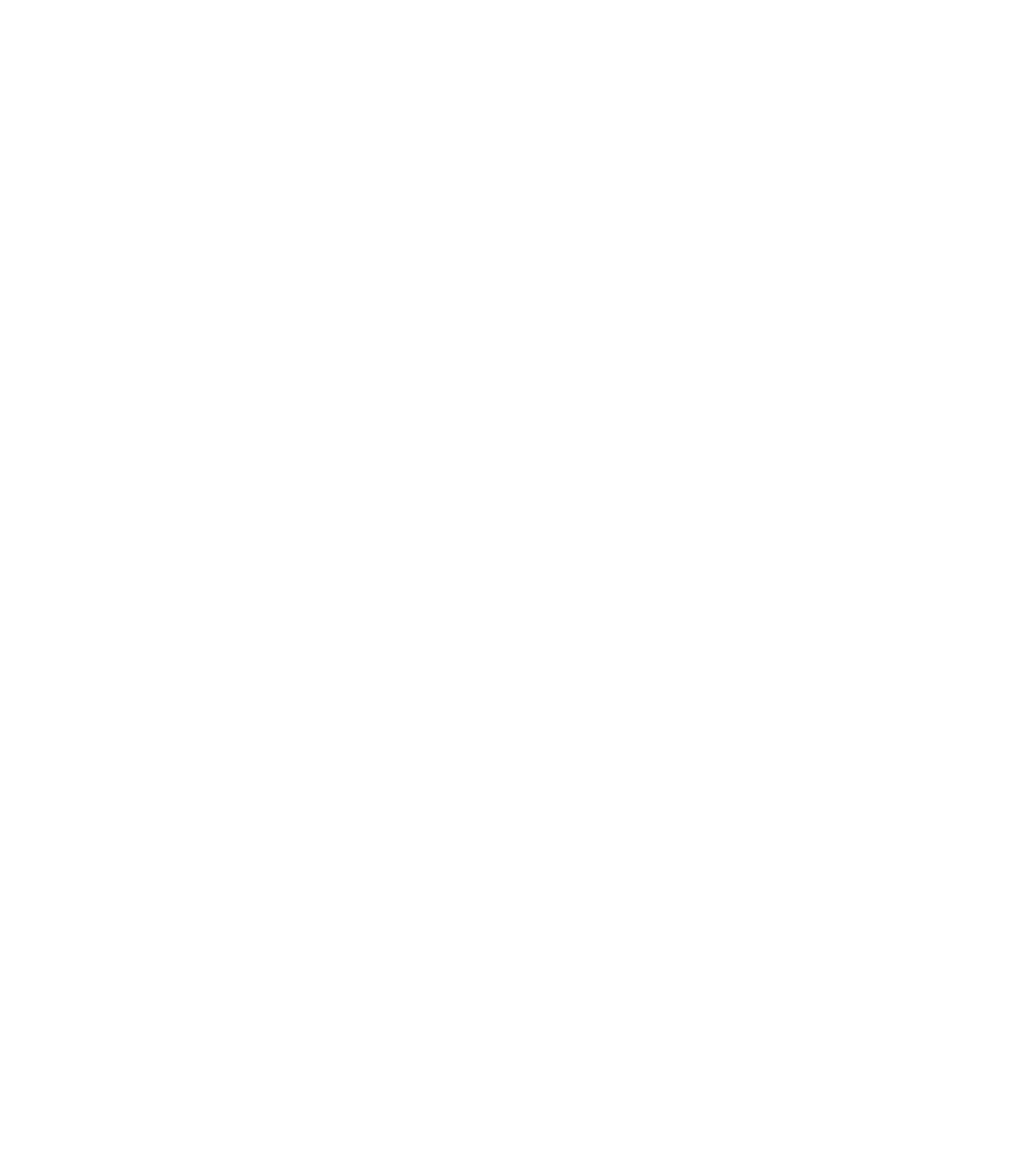
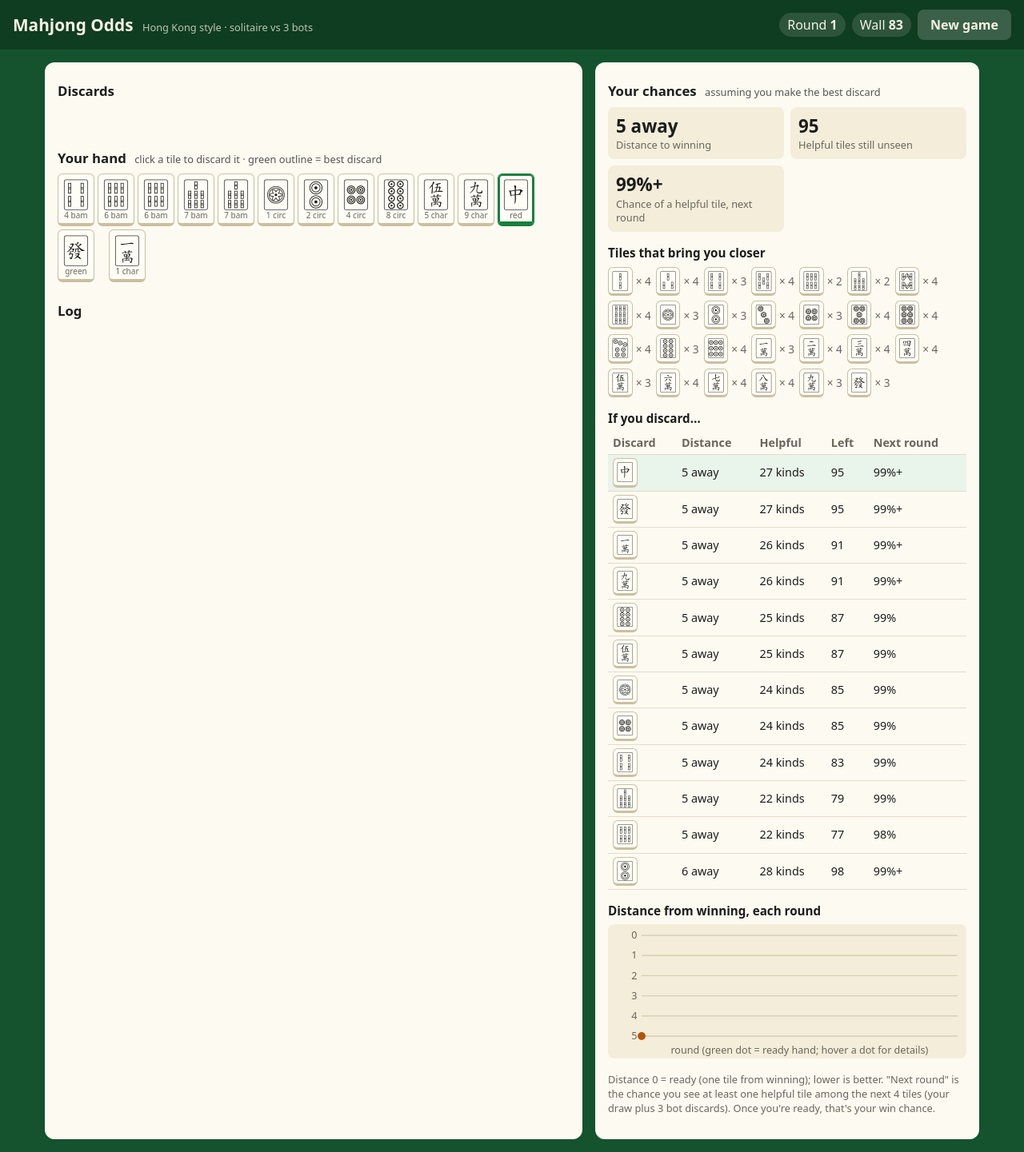
Before and after one commit to adrianlouie/mahjong-checker, a Flask app: page / in a window 1280 px wide. Before the commit the page is empty. Shown: the whole page at 80% size. Before the commit the page ends 800 px from the top, so only its background shows below. Run offline with Flask 3, Linux system fonts and the light colour scheme.

Commit message:
Add playable web front end with live odds panel and progress chart

```diff
--- /dev/null
+++ b/static/game.js
@@ -0,0 +1,274 @@
+// The page only DRAWS what the server says. All mahjong logic is in Python.
+"use strict";
+
+let state = null;
+
+const $ = (id) => document.getElementById(id);
+
+// ---------- talking to the server ----------
+
+async function api(path, body) {
+  const options = body === undefined && !path.startsWith("/api/new") ? {} : {
+    method: "POST",
+    headers: { "Content-Type": "application/json" },
+    body: JSON.stringify(body || {}),
+  };
+  const response = await fetch(path, options);
+  const data = await response.json();
+  if (!response.ok) {
+    alert(data.error || "Something went wrong");
+    return;
+  }
+  state = data;
+  render();
+}
+
+const loadState = () => api("/api/state");
+const newGame = () => api("/api/new");
+const discard = (tile) => api("/api/discard", { tile });
+const declareWin = () => api("/api/win", {});
+const passClaim = () => api("/api/pass", {});
+
+// ---------- small helpers ----------
+
+const SUIT_LABEL = { bamboo: "bam", circles: "circ", characters: "char" };
+
+function shortName(tile) {
+  const match = tile.match(/^(\d)-(\w+)$/);
+  if (match) return `${match[1]} ${SUIT_LABEL[match[2]]}`;
+  return tile.replace("-wind", "").replace("-dragon", "");
+}
+
+function pct(x) {
+  if (x >= 0.995) return "99%+";
+  if (x > 0 && x < 0.01) return "<1%";
+  return `${Math.round(x * 100)}%`;
+}
+
+function distanceText(shanten) {
+  if (shanten < 0) return "Winning!";
+  if (shanten === 0) return "Ready";
+  return `${shanten} away`;
+}
+
+function tileEl(tile, { small = false, clickable = false, classes = [] } = {}) {
+  const el = document.createElement(clickable ? "button" : "span");
+  el.className = ["tile", small ? "small" : "", ...classes].join(" ").trim();
+  // ︎ asks the browser for the plain (non-emoji) look of the tile.
+  const glyph = document.createElement("span");
+  glyph.className = "glyph";
+  glyph.textContent = state.symbols[tile] + "︎";
+  const label = document.createElement("span");
+  label.className = "label";
+  label.textContent = shortName(tile);
+  el.append(glyph, label);
+  el.title = tile.replace("-", " ");
+  return el;
+}
+
+function clear(el) { while (el.firstChild) el.removeChild(el.firstChild); }
+
+// ---------- drawing the page ----------
+
+function render() {
+  $("round").textContent = state.round;
+  $("wall").textContent = state.wall_count;
+  renderBanner();
+  renderHand();
+  renderDiscards();
+  renderLog();
+  renderOdds();
+  renderChart();
+}
+
+function renderBanner() {
+  const banner = $("banner");
+  const msgs = {
+    won: "You won! 🎉 Start a new game to play again.",
+    drawn: "The wall is empty – nobody wins this time.",
+  };
+  let text = msgs[state.phase] || "";
+  if (state.phase === "claim") {
+    text = `${state.offered.who} discarded a tile that completes your hand – win, or pass?`;
+  } else if (state.can_declare_win) {
+    text = "Your 14 tiles form a winning hand!";
+  }
+  banner.hidden = !text;
+  banner.textContent = text;
+}
+
+function renderHand() {
+  const handEl = $("hand");
+  clear(handEl);
+  const playing = state.phase === "playing";
+  const best = playing ? state.analysis.options[0].discard : null;
+
+  const tiles = state.hand.slice();
+  let drawn = null;
+  if (playing && state.drawn_tile) {
+    tiles.splice(tiles.indexOf(state.drawn_tile), 1);
+    drawn = state.drawn_tile;
+  }
+  for (const tile of tiles) {
+    handEl.append(tileEl(tile, { clickable: playing, classes: tile === best ? ["suggest"] : [] }));
+    handEl.lastChild.onclick = () => discard(tile);
+  }
+  if (drawn) {
+    const el = tileEl(drawn, { clickable: true, classes: ["drawn", drawn === best ? "suggest" : ""] });
+    el.onclick = () => discard(drawn);
+    el.title += " (just drawn)";
+    handEl.append(el);
+  }
+
+  $("hand-hint").textContent = playing
+    ? "click a tile to discard it · green outline = best discard"
+    : "";
+  $("win-btn").hidden = !(state.can_declare_win || state.phase === "claim");
+  $("win-btn").textContent = state.phase === "claim" ? "Win on this discard" : "Declare win";
+  $("win-btn").onclick = declareWin;
+  $("pass-btn").hidden = state.phase !== "claim";
+  $("pass-btn").onclick = passClaim;
+}
+
+function renderDiscards() {
+  const box = $("discards");
+  clear(box);
+  for (const { tile, who } of state.discards) {
+    box.append(tileEl(tile, { small: true, classes: who === "You" ? ["from-you"] : [] }));
+    box.lastChild.title += ` (${who})`;
+  }
+  if (state.offered) {
+    box.append(tileEl(state.offered.tile, { small: true, classes: ["suggest"] }));
+    box.lastChild.title += ` (${state.offered.who}) – you can win on this`;
+  }
+  box.scrollTop = box.scrollHeight;
+}
+
+function renderLog() {
+  const list = $("log");
+  clear(list);
+  for (const line of state.log.slice().reverse()) {
+    const li = document.createElement("li");
+    li.textContent = line;
+    list.append(li);
+  }
+}
+
+function metric(name, value, ready = false) {
+  const div = document.createElement("div");
+  div.className = "metric" + (ready ? " ready" : "");
+  const v = document.createElement("div");
+  v.className = "value";
+  v.textContent = value;
+  const n = document.createElement("div");
+  n.className = "name";
+  n.textContent = name;
+  div.append(v, n);
+  return div;
+}
+
+function renderOdds() {
+  const metrics = $("metrics");
+  const tbody = document.querySelector("#options tbody");
+  clear(metrics);
+  clear(tbody);
+  $("waits-box").hidden = true;
+
+  // "current" = the hand we're analysing (best discard, or the hand we hold when claiming)
+  const options = state.analysis.options;
+  const current = options ? options[0] : state.analysis.current;
+  if (!current) {
+    $("odds-sub").textContent = "";
+    return;
+  }
+
+  const ready = current.shanten === 0;
+  $("odds-sub").textContent = options ? "assuming you make the best discard" : "";
+  metrics.append(
+    metric("Distance to winning", distanceText(current.shanten), ready),
+    metric("Helpful tiles still unseen", current.useful_copies, ready),
+    metric(ready ? "Win chance, next round" : "Chance of a helpful tile, next round",
+           pct(current.chance_next_round), ready),
+  );
+  if (ready) {
+    // Only meaningful once you're ready: otherwise it is trivially ~100%.
+    metrics.append(metric("Win chance, before the wall runs out",
+                          pct(current.chance_rest_of_game), true));
+  }
+
+  if (current.useful.length) {
+    $("waits-box").hidden = false;
+    $("waits-title").textContent = ready ? "You're waiting on" : "Tiles that bring you closer";
+    const waits = $("waits");
+    clear(waits);
+    for (const [tile, copies] of current.useful) {
+      const wrap = document.createElement("span");
+      wrap.className = "wait";
+      wrap.append(tileEl(tile, { small: true }), `× ${copies}`);
+      waits.append(wrap);
+    }
+  }
+
+  for (const [index, row] of (options || []).entries()) {
+    const tr = document.createElement("tr");
+    if (index === 0) tr.className = "best";
+    const cells = [
+      tileEl(row.discard, { small: true }),
+      distanceText(row.shanten),
+      row.useful.length ? `${row.useful.length} ${row.useful.length === 1 ? "kind" : "kinds"}` : "–",
+      row.useful_copies,
+      pct(row.chance_next_round),
+    ];
+    for (const cell of cells) {
+      const td = document.createElement("td");
+      td.append(cell);
+      tr.append(td);
+    }
+    tbody.append(tr);
+  }
+}
+
+function renderChart() {
+  // Distance from winning each round (0 = ready, lower is better).
+  const svg = $("chart");
+  clear(svg);
+  const ns = "http://www.w3.org/2000/svg";
+  const W = 320, H = 120, left = 30, right = 8, top = 10, bottom = 20;
+  const make = (name, attrs, text) => {
+    const el = document.createElementNS(ns, name);
+    for (const [k, v] of Object.entries(attrs)) el.setAttribute(k, v);
+    if (text !== undefined) el.textContent = text;
+    svg.append(el);
+    return el;
+  };
+
+  const points = state.history;
+  const maxDistance = Math.max(3, ...points.map((p) => p.shanten));
+  const xFor = (i) => left + (points.length === 1 ? 0 : (i / (points.length - 1)) * (W - left - right));
+  const yFor = (d) => top + (Math.max(d, 0) / maxDistance) * (H - top - bottom);   // 0 at the top
+
+  for (let d = 0; d <= maxDistance; d++) {
+    const y = yFor(d);
+    make("line", { x1: left, x2: W - right, y1: y, y2: y, stroke: "#d9cfb2", "stroke-width": 1 });
+    make("text", { x: left - 4, y: y + 3, "text-anchor": "end", "font-size": 9, fill: "#6b665c" }, d);
+  }
+  if (points.length > 1) {
+    make("polyline", {
+      points: points.map((p, i) => `${xFor(i)},${yFor(p.shanten)}`).join(" "),
+      fill: "none", stroke: "#b45309", "stroke-width": 2,
+    });
+  }
+  points.forEach((p, i) => {
+    const dot = make("circle", {
+      cx: xFor(i), cy: yFor(p.shanten), r: 3.5,
+      fill: p.shanten <= 0 ? "#15803d" : "#b45309",
+    });
+    make("title", {}, `Round ${p.round}: ${distanceText(p.shanten)}, ${pct(p.chance_next_round)} next round`);
+    dot.append(svg.lastChild);
+  });
+  make("text", { x: (left + W - right) / 2, y: H - 4, "text-anchor": "middle", "font-size": 9, fill: "#6b665c" },
+       "round (green dot = ready hand; hover a dot for details)");
+}
+
+$("new-game").onclick = newGame;
+loadState();
--- /dev/null
+++ b/static/style.css
@@ -0,0 +1,99 @@
+:root {
+  --felt: #14532d;
+  --felt-dark: #0f3d21;
+  --panel: #fdfaf2;
+  --ink: #1d1d1b;
+  --muted: #6b665c;
+  --accent: #b45309;
+  --gold: #d4a017;
+  --good: #15803d;
+  --tile: #fffdf6;
+  --tile-edge: #cbbf9f;
+  --line: #e4dcc6;
+}
+* { box-sizing: border-box; }
+body {
+  margin: 0;
+  background: var(--felt);
+  color: var(--ink);
+  font: 16px/1.4 system-ui, -apple-system, "Segoe UI", sans-serif;
+}
+header {
+  display: flex; flex-wrap: wrap; gap: 8px 16px; align-items: center;
+  justify-content: space-between;
+  padding: 12px 16px; background: var(--felt-dark); color: #f6f1e1;
+}
+h1 { margin: 0; font-size: 1.3rem; }
+h1 small, h2 small { font-weight: 400; font-size: .8rem; opacity: .75; margin-left: 6px; }
+.topbar { display: flex; gap: 8px; align-items: center; }
+.pill { background: rgba(255,255,255,.12); padding: 4px 10px; border-radius: 999px; }
+button {
+  font: inherit; cursor: pointer; border: 0; border-radius: 8px;
+  padding: 8px 16px; background: var(--gold); color: #2a1f00; font-weight: 600;
+}
+button.secondary { background: rgba(255,255,255,.18); color: inherit; }
+.actions button.secondary { background: #e7e0cc; color: var(--ink); }
+button:disabled { opacity: .5; cursor: default; }
+button:focus-visible, .tile:focus-visible { outline: 3px solid var(--gold); outline-offset: 2px; }
+
+.banner {
+  margin: 12px 16px 0; padding: 12px 16px; border-radius: 10px;
+  background: var(--gold); color: #2a1f00; font-weight: 600;
+}
+main {
+  display: grid; grid-template-columns: minmax(0, 1.4fr) minmax(0, 1fr);
+  gap: 16px; padding: 16px; max-width: 1200px; margin: 0 auto;
+}
+section { background: var(--panel); border-radius: 12px; padding: 12px 16px 16px; }
+h2 { margin: 12px 0 8px; font-size: 1.05rem; }
+h3 { margin: 16px 0 6px; font-size: .95rem; }
+
+.tile {
+  display: inline-flex; flex-direction: column; align-items: center; justify-content: center;
+  min-width: 46px; padding: 2px 4px 3px; margin: 0;
+  background: var(--tile); color: var(--ink);
+  border: 1px solid var(--tile-edge); border-bottom-width: 4px; border-radius: 6px;
+  font-weight: 400;
+}
+.tile .glyph {
+  font-family: "Apple Symbols", "Noto Sans Symbols 2", "Segoe UI Symbol", sans-serif;
+  font-size: 40px; line-height: 1.05;
+}
+.tile .label { font-size: 10px; color: var(--muted); }
+.tile.small { min-width: 30px; border-bottom-width: 3px; }
+.tile.small .glyph { font-size: 26px; }
+.tile.small .label { display: none; }
+button.tile { cursor: pointer; }
+button.tile:hover { transform: translateY(-4px); border-color: var(--accent); }
+.tile.suggest { border-color: var(--good); box-shadow: 0 0 0 2px var(--good) inset; }
+.tile.drawn { margin-left: 14px; }
+.tile.from-you { background: #e9f4ea; }
+
+.hand { display: flex; flex-wrap: wrap; gap: 4px; align-items: flex-end; min-height: 76px; }
+.discards { display: flex; flex-wrap: wrap; gap: 3px; min-height: 40px; max-height: 190px; overflow-y: auto; }
+.actions { display: flex; gap: 8px; margin-top: 12px; }
+.log { list-style: none; margin: 0; padding: 0; font-size: .9rem; color: var(--muted); max-height: 140px; overflow-y: auto; }
+.log li { padding: 1px 0; }
+
+.metrics { display: grid; grid-template-columns: repeat(2, 1fr); gap: 8px; }
+.metric { background: #f3edda; border-radius: 8px; padding: 8px 10px; }
+.metric .value { font-size: 1.4rem; font-weight: 700; }
+.metric .name { font-size: .8rem; color: var(--muted); }
+.metric.ready .value { color: var(--good); }
+.waits { display: flex; flex-wrap: wrap; gap: 6px; }
+.wait { display: inline-flex; align-items: center; gap: 4px; font-size: .85rem; color: var(--muted); }
+
+.table-wrap { overflow-x: auto; }
+table { width: 100%; border-collapse: collapse; font-size: .9rem; }
+th, td { padding: 4px 6px; text-align: left; border-bottom: 1px solid var(--line); white-space: nowrap; }
+th { color: var(--muted); font-weight: 600; }
+tr.best td { background: #e9f4ea; }
+td .tile { vertical-align: middle; }
+.note { font-size: .8rem; color: var(--muted); }
+#chart { width: 100%; height: auto; background: #f3edda; border-radius: 8px; }
+
+@media (max-width: 800px) {
+  main { grid-template-columns: minmax(0, 1fr); padding: 12px 16px; }
+  .tile .glyph { font-size: 34px; }
+  .tile { min-width: 40px; }
+}
--- a/templates/index.html
+++ b/templates/index.html
@@ -1 +1,61 @@
-<!doctype html><title>Mahjong</title>
+<!doctype html>
+<html lang="en">
+<head>
+  <meta charset="utf-8">
+  <meta name="viewport" content="width=device-width, initial-scale=1">
+  <title>Mahjong Odds</title>
+  <link rel="stylesheet" href="{{ url_for('static', filename='style.css') }}">
+</head>
+<body>
+  <header>
+    <h1>Mahjong Odds <small>Hong Kong style · solitaire vs 3 bots</small></h1>
+    <div class="topbar">
+      <span class="pill">Round <b id="round">–</b></span>
+      <span class="pill">Wall <b id="wall">–</b></span>
+      <button id="new-game" class="secondary">New game</button>
+    </div>
+  </header>
+
+  <div id="banner" class="banner" hidden></div>
+
+  <main>
+    <section class="table">
+      <h2>Discards</h2>
+      <div id="discards" class="discards"></div>
+
+      <h2>Your hand <small id="hand-hint">click a tile to discard it</small></h2>
+      <div id="hand" class="hand"></div>
+      <div class="actions">
+        <button id="win-btn" hidden>Declare win</button>
+        <button id="pass-btn" class="secondary" hidden>Pass</button>
+      </div>
+
+      <h2>Log</h2>
+      <ul id="log" class="log"></ul>
+    </section>
+
+    <section class="odds">
+      <h2>Your chances <small id="odds-sub"></small></h2>
+      <div id="metrics" class="metrics"></div>
+      <div id="waits-box" hidden>
+        <h3 id="waits-title">Helpful tiles</h3>
+        <div id="waits" class="waits"></div>
+      </div>
+
+      <h3>If you discard…</h3>
+      <div class="table-wrap">
+        <table id="options">
+          <thead><tr><th>Discard</th><th>Distance</th><th>Helpful</th><th>Left</th><th>Next round</th></tr></thead>
+          <tbody></tbody>
+        </table>
+      </div>
+
+      <h3>Distance from winning, each round</h3>
+      <svg id="chart" viewBox="0 0 320 120" role="img" aria-label="Chart of your distance from winning each round"></svg>
+      <p class="note">Distance 0 = ready (one tile from winning); lower is better. "Next round" is the chance you see at least one helpful tile among the next 4 tiles (your draw plus 3 bot discards). Once you're ready, that's your win chance.</p>
+    </section>
+  </main>
+
+  <script src="{{ url_for('static', filename='game.js') }}"></script>
+</body>
+</html>
```
Also changed, not shown: 1 other file.
